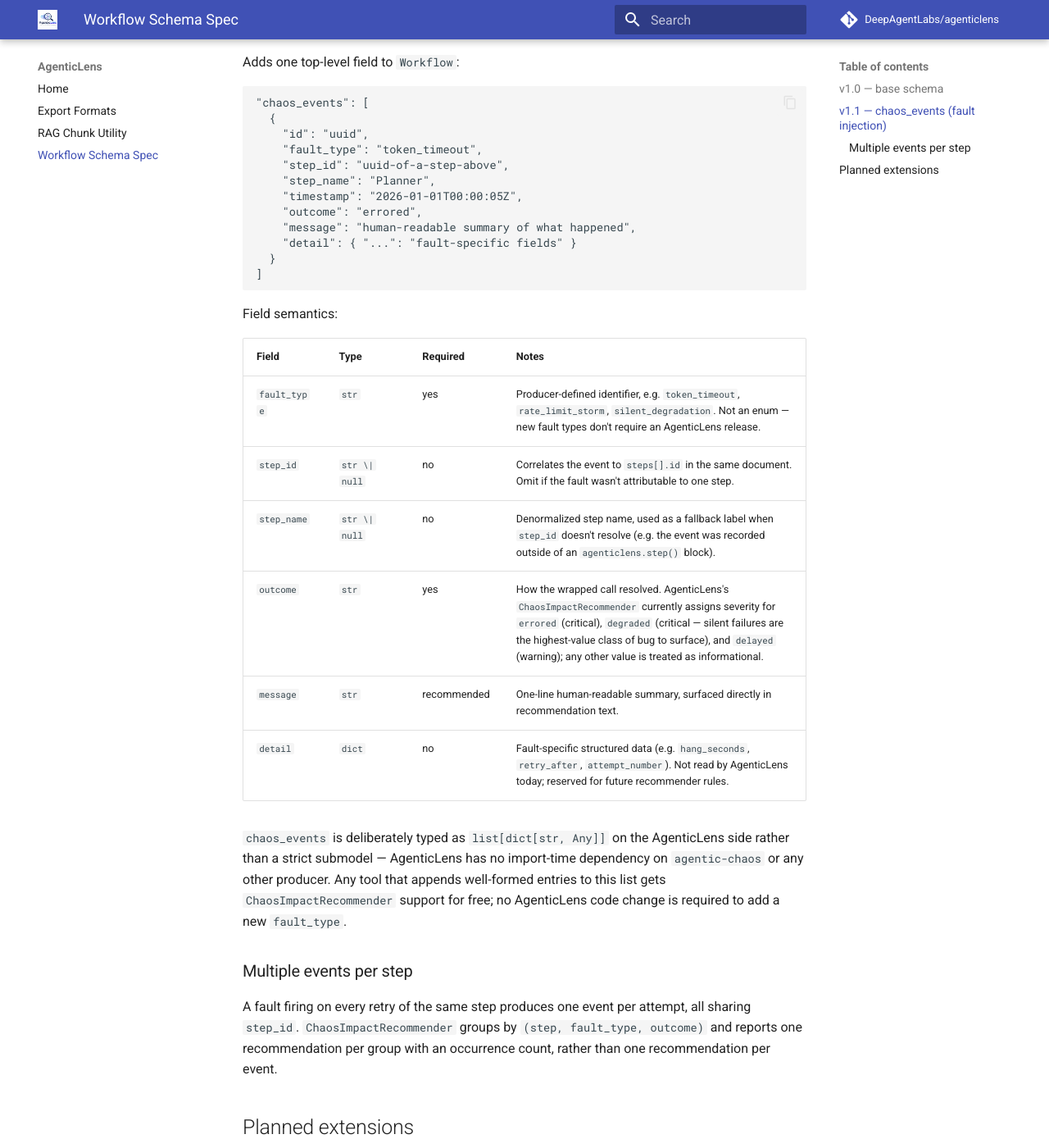
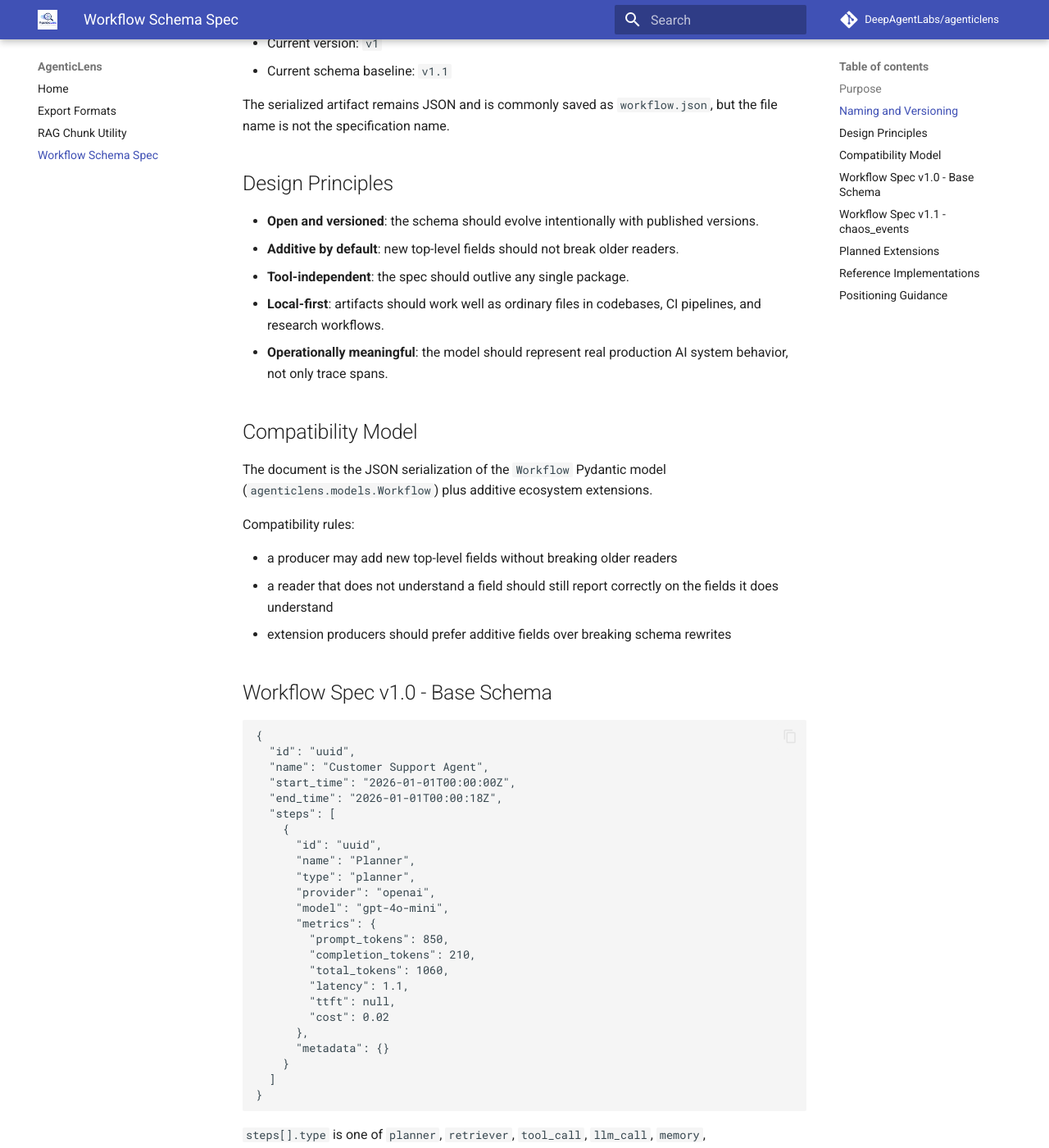
Before and after one commit to DeepAgentLabs/agenticlens, an MkDocs documentation site: the page built from docs/workflow-schema-spec.md, in a window 1280 px wide and 1400 px high, scrolled down 1115 px. Shown: the whole window at 82% size. Built offline with MkDocs 1.6.1 and Material for MkDocs 9.7.7, drawn with Linux system fonts in a browser that asks for light colours; comment, search, counter and statistics services are not loaded; some of the changed text lies outside the part shown.

Commit message:
Refine workflow-spec ecosystem positioning

````diff
--- a/docs/workflow-schema-spec.md
+++ b/docs/workflow-schema-spec.md
@@ -1,18 +1,79 @@
-# Workflow Schema Spec
+# AI Operations Workflow Specification
 
-`workflow.json` is the data contract AgenticLens reads with `agenticlens report`
-and `agenticlens analyze`, and that other tools — such as
-[agentic-chaos](https://github.com/DeepAgentLabs/agentic-chaos) — write to, so
-they can share AgenticLens's reporting, costing, and recommendation engine
-instead of building their own.
+This document defines the **AI Operations Workflow Specification** for the
+DeepAgentLabs ecosystem.
+
+The specification elevates `workflow.json` from an internal file format to a
+versioned, open contract for representing production AI workflow runs,
+observability data, evaluation evidence, resilience events, and future
+operational metadata.
+
+The long-term architecture is:
+
+```text
+Operational model
+        |
+        v
+AI Operations Workflow Specification
+        |
+        v
+Reference implementations
+        |
+        +-- AgenticLens
+        +-- Agentic Chaos
+        +-- deep-agentic-core-mcp
+```
+
+## Purpose
+
+The specification exists so multiple tools can read and write a shared workflow
+artifact rather than inventing incompatible per-tool formats.
+
+Today, the primary producers and consumers are:
+
+- `agenticlens`, which profiles, analyzes, evaluates, and reports on workflows
+- `agentic-chaos`, which appends resilience and fault-injection evidence
+- `deep-agentic-core-mcp`, which will expose workflow-oriented capabilities
+  through a unified MCP surface
+
+Future tools should be able to consume the same contract for dashboards,
+pipelines, benchmarks, postmortems, and standards-readiness reporting.
+
+## Naming and Versioning
+
+- Canonical name: `AI Operations Workflow Specification`
+- Short name: `Workflow Spec`
+- Current version: `v1`
+- Current schema baseline: `v1.1`
+
+The serialized artifact remains JSON and is commonly saved as `workflow.json`,
+but the file name is not the specification name.
+
+## Design Principles
+
+- **Open and versioned**: the schema should evolve intentionally with published
+  versions.
+- **Additive by default**: new top-level fields should not break older readers.
+- **Tool-independent**: the spec should outlive any single package.
+- **Local-first**: artifacts should work well as ordinary files in codebases,
+  CI pipelines, and research workflows.
+- **Operationally meaningful**: the model should represent real production AI
+  system behavior, not only trace spans.
+
+## Compatibility Model
 
 The document is the JSON serialization of the `Workflow` Pydantic model
-(`agenticlens.models.Workflow`). Extensions are additive: a producer that adds
-a new top-level field does not break older AgenticLens versions, and an
-AgenticLens version that doesn't know about a field still reports correctly on
-everything it does understand.
+(`agenticlens.models.Workflow`) plus additive ecosystem extensions.
 
-## v1.0 — base schema
+Compatibility rules:
+
+- a producer may add new top-level fields without breaking older readers
+- a reader that does not understand a field should still report correctly on
+  the fields it does understand
+- extension producers should prefer additive fields over breaking schema
+  rewrites
+
+## Workflow Spec v1.0 - Base Schema
 
 ```json
 {
@@ -42,13 +103,13 @@ everything it does understand.
 ```
 
 `steps[].type` is one of `planner`, `retriever`, `tool_call`, `llm_call`,
-`memory`, `final_response`. `steps[].metadata` is a free-form dict — recommender
-rules read specific keys out of it (e.g. `tool_name`/`tool_args` for
-`DuplicateToolCallsRecommender`, `chunk_count` for `ExcessiveChunksRecommender`).
+`memory`, `final_response`. `steps[].metadata` is a free-form dict; downstream
+analysis rules may read specific keys from it.
 
-## v1.1 — `chaos_events` (fault injection)
+## Workflow Spec v1.1 - `chaos_events`
 
-Adds one top-level field to `Workflow`:
+`v1.1` adds one top-level field to represent fault-injection and resilience
+evidence:
 
 ```json
 "chaos_events": [
@@ -68,34 +129,49 @@ Adds one top-level field to `Workflow`:
 Field semantics:
 
 | Field | Type | Required | Notes |
-|---|---|---|---|
-| `fault_type` | `str` | yes | Producer-defined identifier, e.g. `token_timeout`, `rate_limit_storm`, `silent_degradation`. Not an enum — new fault types don't require an AgenticLens release. |
-| `step_id` | `str \| null` | no | Correlates the event to `steps[].id` in the same document. Omit if the fault wasn't attributable to one step. |
-| `step_name` | `str \| null` | no | Denormalized step name, used as a fallback label when `step_id` doesn't resolve (e.g. the event was recorded outside of an `agenticlens.step()` block). |
-| `outcome` | `str` | yes | How the wrapped call resolved. AgenticLens's `ChaosImpactRecommender` currently assigns severity for `errored` (critical), `degraded` (critical — silent failures are the highest-value class of bug to surface), and `delayed` (warning); any other value is treated as informational. |
-| `message` | `str` | recommended | One-line human-readable summary, surfaced directly in recommendation text. |
-| `detail` | `dict` | no | Fault-specific structured data (e.g. `hang_seconds`, `retry_after`, `attempt_number`). Not read by AgenticLens today; reserved for future recommender rules. |
+| --- | --- | --- | --- |
+| `fault_type` | `str` | yes | Producer-defined identifier such as `token_timeout`, `rate_limit_storm`, `silent_degradation`. Not an enum. |
+| `step_id` | `str \| null` | no | Correlates the event to `steps[].id` in the same document. |
+| `step_name` | `str \| null` | no | Fallback label when `step_id` is unavailable or unresolved. |
+| `outcome` | `str` | yes | Resolution of the wrapped call, such as `errored`, `degraded`, or `delayed`. |
+| `message` | `str` | recommended | One-line human-readable summary. |
+| `detail` | `dict` | no | Fault-specific structured data reserved for producer-specific detail and future analysis rules. |
 
-`chaos_events` is deliberately typed as `list[dict[str, Any]]` on the
-AgenticLens side rather than a strict submodel — AgenticLens has no import-time
-dependency on `agentic-chaos` or any other producer. Any tool that appends
-well-formed entries to this list gets `ChaosImpactRecommender` support for
-free; no AgenticLens code change is required to add a new `fault_type`.
+`chaos_events` is deliberately typed loosely on the AgenticLens side so
+AgenticLens does not need an import-time dependency on `agentic-chaos` or any
+other producer.
 
-### Multiple events per step
+## Planned Extensions
 
-A fault firing on every retry of the same step produces one event per attempt,
-all sharing `step_id`. `ChaosImpactRecommender` groups by
-`(step, fault_type, outcome)` and reports one recommendation per group with an
-occurrence count, rather than one recommendation per event.
+These additions are expected to land as future additive versions of the
+specification:
 
-## Planned extensions
+| Version | Field | Primary Producer | Status |
+| --- | --- | --- | --- |
+| v1.2 | `agent_topology` | `agentic-chaos` | planned |
+| v1.3 | drift-report fields | `agentic-chaos` | planned |
+| v1.x | lineage and provenance fields | `agenticlens` | planned |
+| v1.x | evaluation and audit evidence | `agenticlens` | planned |
 
-| Version | Field | Producer | Status |
-|---|---|---|---|
-| v1.2 | `agent_topology` | agentic-chaos (Agent Failure Injector) | planned |
-| v1.3 | drift report fields | agentic-chaos (Drift Detector) | planned |
+Each new field family should be documented here once shipped.
 
-These will be documented here once their producer module ships. See
-[agentic-chaos's roadmap](https://github.com/DeepAgentLabs/agentic-chaos) for
-the build order.
+## Reference Implementations
+
+The specification is intended to be implemented by the DeepAgentLabs ecosystem:
+
+- `agenticlens` as the flagship observability, evaluation, and operational
+  intelligence package
+- `agentic-chaos` as the resilience testing and failure-validation package
+- `deep-agentic-core-mcp` as the MCP-native interface over shared workflow
+  artifacts
+
+## Positioning Guidance
+
+This specification should be described as:
+
+- an open workflow specification
+- an AI operations workflow specification
+- a versioned operational data contract
+
+It should not be described as an official IEEE specification unless it is
+formally incorporated into an approved IEEE standards process.
````
Also changed, not shown: README.md (+7 -1 lines), ROADMAP.md (+201 -154 lines).
